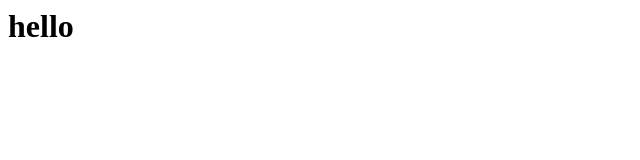
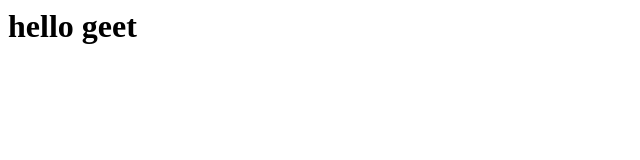
Before and after one commit to Arshdeep1992/Jack, a plain HTML site: page someproject/public/index.html in a window 1280 px wide. Shown: the whole page, without its empty margins (0-640 px from the left). Drawn offline with Linux system fonts and the light colour scheme.

Commit message:
well done

```diff
--- a/someproject/public/index.html
+++ b/someproject/public/index.html
@@ -1,7 +1,7 @@
 <html>
     <body>
     <h1>
-        hello
+        hello geet
         </h1>
     </body>
 </html>
```
